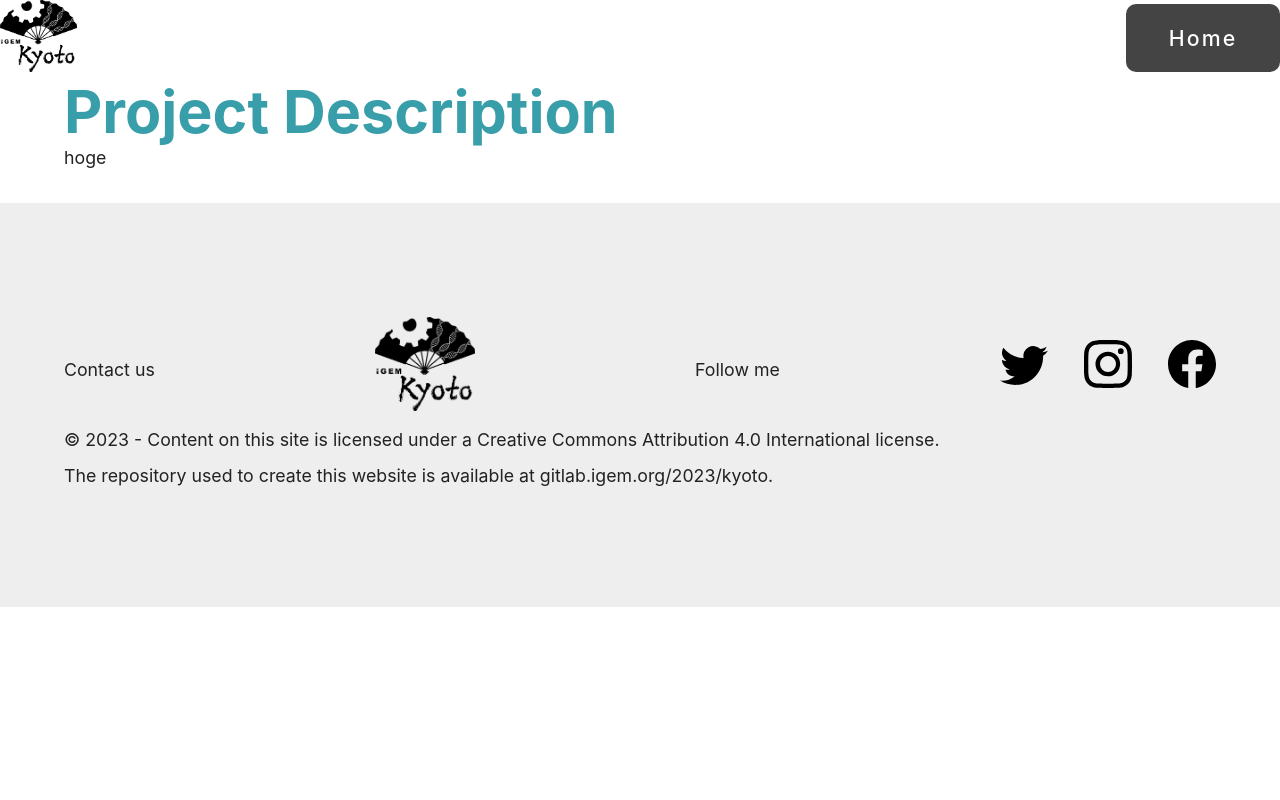
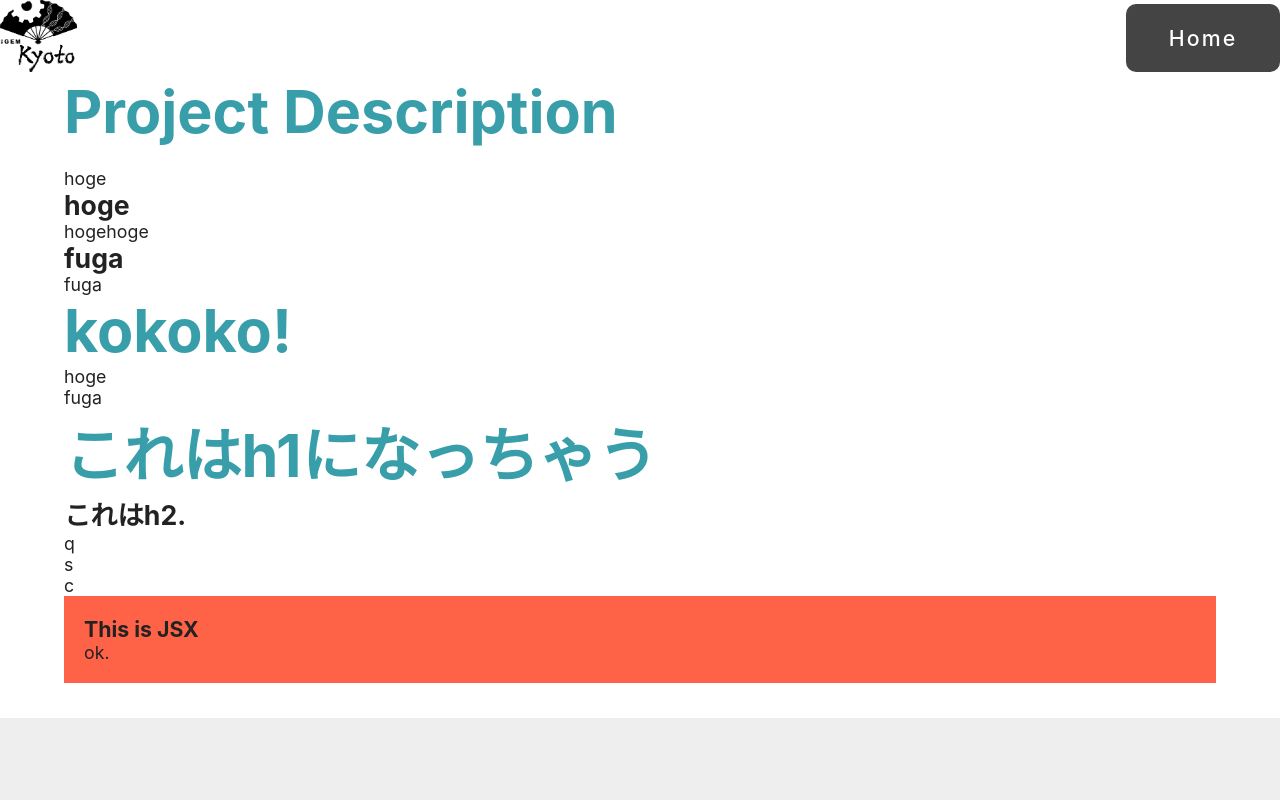
Before and after one commit to iGEMKyotoOfficial/2023-Wiki, a Next.js app: page /description in a window 1280 px wide. Shown: the top 800 px of the page. Built offline with nearby package versions, Linux system fonts and the light colour scheme.

Commit message:
mdx_test

```diff
--- a/pages/description.mdx
+++ b/pages/description.mdx
@@ -3,5 +3,29 @@ import Container from 'components/container'
 <Container>
 # Project Description
 
-  hoge
+<br/>
+hoge
+## hoge
+hogehoge
+## fuga
+fuga
+
+# kokoko!
+
+<div>
+  { ["hoge", "fuga"].map(word => (
+    <p key={word}>{word}</p>
+  )) }
+  # これはh1になっちゃう
+  ## これはh2.
+  * q
+  * s
+  * c
+</div>
+
+<div style={{ padding: '20px', backgroundColor: 'tomato' }}>
+  <h3> This is JSX </h3>
+  <p>ok.</p>
+</div>
+
 </Container>
```
